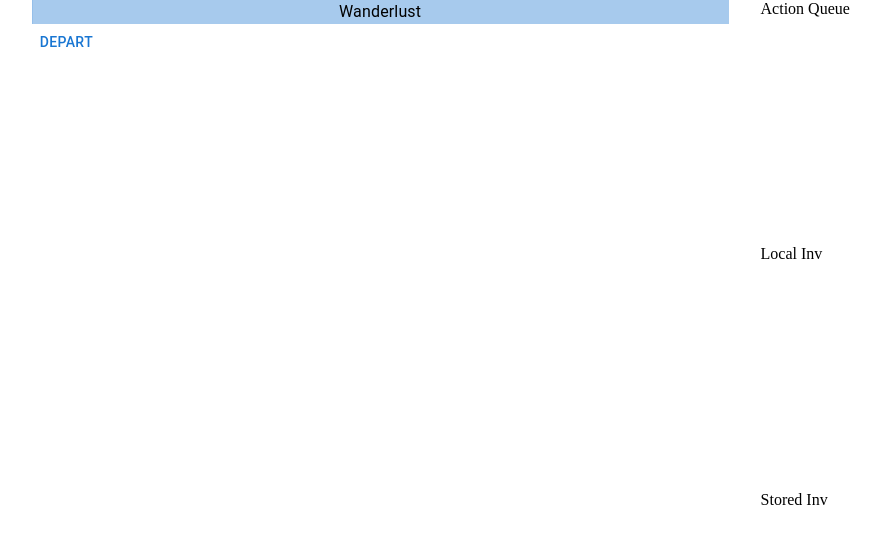
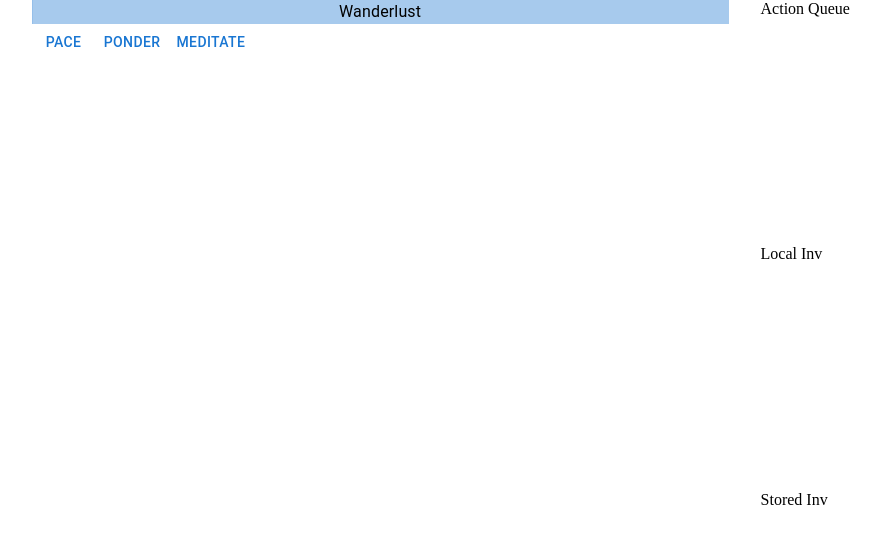
Before and after one commit to SirPrimrose/Eudaimonia, a React (Create React App) app: page / in a window 1280 px wide. Shown: the top 544 px of the page, without its empty margins (187-1068 px from the left). Built offline with nearby package versions, Linux system fonts and the light colour scheme.

Commit message:
Allow pacing and effects of wanderlust

```diff
--- a/src/game/layout/phases/PreparationPhase.jsx
+++ b/src/game/layout/phases/PreparationPhase.jsx
@@ -6,9 +6,21 @@ import PHASES from '../../consts';
 import { actions as phaseActions } from '../../../slice/gameSlice';
 import { actions as textLogActions } from '../../../slice/textLogSlice';
 import ProgressBarWithOverlay from '../../../shared/ProgressBarWithOverlay';
-import { getWanderlust } from '../../../slice/statsSlice';
+import {
+  actions as statsActions,
+  getMaxWanderlust,
+  getWanderlust,
+} from '../../../slice/statsSlice';
+import { getProgressValue } from '../../../shared/util';
 
 class PreparationPhase extends React.PureComponent {
+  beginPacing = () => {
+    const { addWanderlust, addMessage } = this.props;
+
+    addWanderlust(2);
+    addMessage('Follow the steps of your past self');
+  };
+
   beginToWander = () => {
     const { setPhase, addMessage } = this.props;
 
@@ -17,14 +29,22 @@ class PreparationPhase extends React.PureComponent {
   };
 
   render() {
-    const { wanderlust } = this.props;
+    const { wanderlust, maxWanderlust } = this.props;
+    const shouldShowDepart = wanderlust >= maxWanderlust;
 
     return (
       <div>
-        <ProgressBarWithOverlay value={wanderlust}>
+        <ProgressBarWithOverlay
+          value={getProgressValue(wanderlust, maxWanderlust)}
+        >
           Wanderlust
         </ProgressBarWithOverlay>
-        <Button onClick={this.beginToWander}>Depart</Button>
+        <Button onClick={this.beginPacing}>Pace</Button>
+        <Button onClick={this.beginPondering}>Ponder</Button>
+        <Button onClick={this.beginMeditating}>Meditate</Button>
+        {shouldShowDepart && (
+          <Button onClick={this.beginToWander}>Depart</Button>
+        )}
       </div>
     );
   }
@@ -32,17 +52,21 @@ class PreparationPhase extends React.PureComponent {
 
 PreparationPhase.propTypes = {
   wanderlust: PropTypes.number.isRequired,
+  maxWanderlust: PropTypes.number.isRequired,
   setPhase: PropTypes.func.isRequired,
   addMessage: PropTypes.func.isRequired,
+  addWanderlust: PropTypes.func.isRequired,
 };
 
 const mapStateToProps = (state) => ({
   wanderlust: getWanderlust(state),
+  maxWanderlust: getMaxWanderlust(state),
 });
 
 const mapDispatchToProps = {
   setPhase: phaseActions.setPhase,
   addMessage: textLogActions.addMessage,
+  addWanderlust: statsActions.addWanderlust,
 };
 
 export default connect(mapStateToProps, mapDispatchToProps)(PreparationPhase);
--- /dev/null
+++ b/src/shared/util.js
@@ -0,0 +1,4 @@
+const getProgressValue = (value, maxValue) => (value / maxValue) * 100;
+
+// eslint-disable-next-line import/prefer-default-export
+export { getProgressValue };
--- a/src/slice/statsSlice.js
+++ b/src/slice/statsSlice.js
@@ -3,7 +3,7 @@ import { createSlice } from '@reduxjs/toolkit';
 
 const initialState = {
   wanderlust: 0,
-  maxWanderlust: 0,
+  maxWanderlust: 20,
 };
 
 export const statsSlice = createSlice({
```
